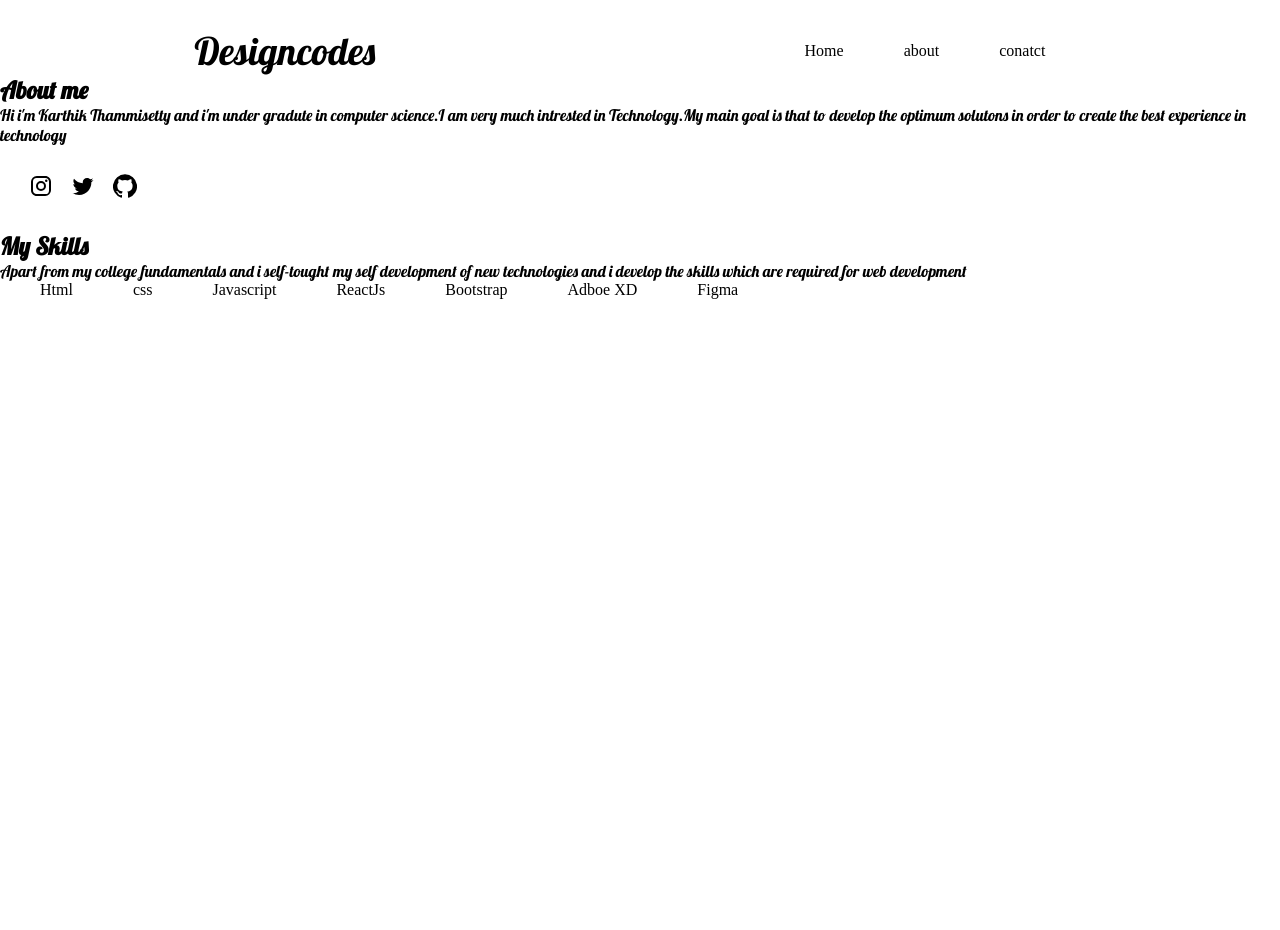
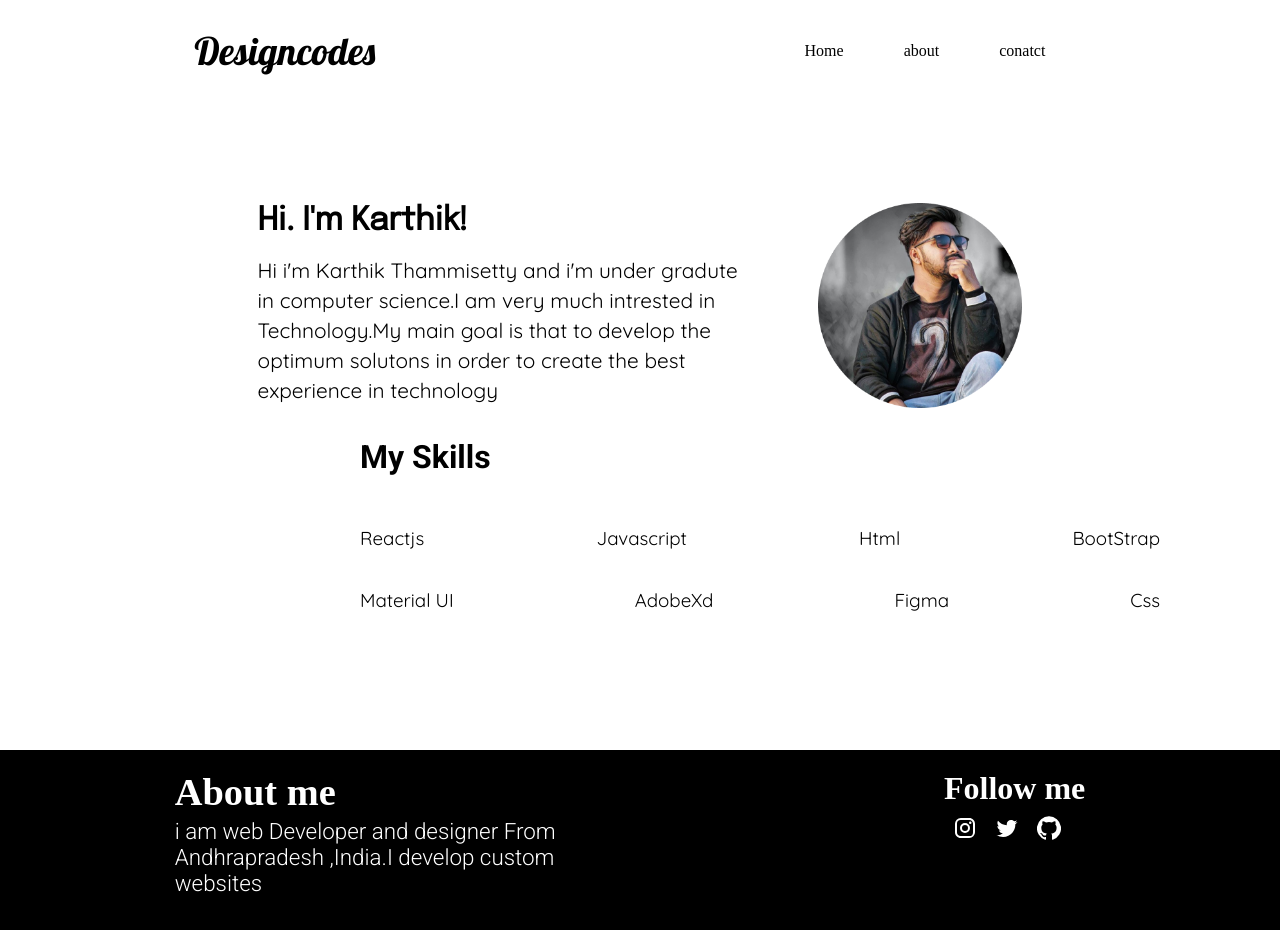
Before and after one commit to kar7779/design.codes, a React (Create React App) app: page /about in a window 1280 px wide. Shown: the top 930 px of the page. Before the commit the page ends 800 px from the top, so only its background shows below. Built offline with nearby package versions, Linux system fonts and the light colour scheme.

Commit message:
updated about page

```diff
--- a/src/components/nav/Footer.css
+++ b/src/components/nav/Footer.css
@@ -1,3 +1,4 @@
+@import url("https://fonts.googleapis.com/css2?family=Epilogue&family=Quicksand&family=Roboto+Condensed:ital,wght@1,300&family=Roboto:wght@300&display=swap");
 .footercls {
   display: flex;
   justify-content: space-around;
@@ -17,8 +18,10 @@
 }
 .about p {
   width: 400px;
-  font-size: 1.5em;
+  font-size: 1.4em;
   margin-top: 4px;
+  font-family: "Roboto", sans-serif;
+  font-weight: lighter;
 }
 .icons {
   font-family: Roboto Slab;
--- /dev/null
+++ b/src/components/nav/about.css
@@ -0,0 +1,47 @@
+.info {
+  display: flex;
+  justify-content: center;
+  align-items: center;
+  margin-top: 10%;
+}
+
+.info h1 {
+  font-family: "Epilogue", sans-serif;
+  font-size: 2em;
+  box-sizing: border-box;
+  margin-right: 100px;
+}
+.info p {
+  width: 500px;
+  font-size: 1.3em;
+  margin-top: 17px;
+  line-height: 30px;
+  margin-right: 60px;
+  font-family: Quicksand;
+}
+.info img {
+  width: 16%;
+}
+.myskills {
+  margin-left: 360px;
+  margin-top: 30px;
+}
+.myskills h1 {
+  font-family: Roboto;
+}
+.skills * {
+  font-family: "Quicksand", sans-serif;
+  font-weight: lighter;
+}
+.lang {
+  display: flex;
+  justify-content: space-between;
+  width: 800px;
+  margin-top: 50px;
+}
+.designtools {
+  display: flex;
+  justify-content: space-between;
+  line-height: 100px;
+  width: 800px;
+}
--- a/src/components/nav/about.jsx
+++ b/src/components/nav/about.jsx
@@ -1,21 +1,29 @@
 import React, { Component } from "react";
+import Man from "../photos/Ellipse 4.png";
+import "./about.css";
+
 import InstagramIcon from "@material-ui/icons/Instagram";
 import TwitterIcon from "@material-ui/icons/Twitter";
 import GithubIcon from "@material-ui/icons/GitHub";
+import Footer from "./Footer";
 
 export default class about extends Component {
   render() {
     return (
       <div>
         <div className="info">
-          <h2>About me</h2>
-          <p>
-            Hi i'm Karthik Thammisetty and i'm under gradute in computer
-            science.I am very much intrested in Technology.My main goal is that
-            to develop the optimum solutons in order to create the best
-            experience in technology
-          </p>
-          <div className="icons">
+          <div className="infotxt">
+            <h1>Hi. I'm Karthik!</h1>
+            <p>
+              Hi i'm Karthik Thammisetty and i'm under gradute in computer
+              science.I am very much intrested in Technology.My main goal is
+              that to develop the optimum solutons in order to create the best
+              experience in technology
+            </p>
+          </div>
+
+          <img src={Man} alt="" />
+          {/* <div className="icons">
             <a href="https://www.instagram.com/design.codes/" external>
               <InstagramIcon style={{ color: "black" }}>
                 Instagram
@@ -28,25 +36,26 @@ export default class about extends Component {
             <a href="https://github.com/kar7779">
               <GithubIcon style={{ color: "black" }}>Github</GithubIcon>
             </a>
+          </div> */}
+        </div>
+        <div className="myskills">
+          <h1>My Skills</h1>
+          <div className="skills">
+            <div className="lang">
+              <h3>Reactjs</h3>
+              <h3>Javascript</h3>
+              <h3>Html</h3>
+              <h3>BootStrap</h3>
+            </div>
+            <div className="designtools">
+              <h3>Material UI</h3>
+              <h3>AdobeXd</h3>
+              <h3>Figma</h3>
+              <h3>Css</h3>
+            </div>
           </div>
         </div>
-        <div className="myskills">
-          <h2>My Skills</h2>
-          <p>
-            Apart from my college fundamentals and i self-tought my self
-            development of new technologies and i develop the skills which are required for web
-            development
-          </p>
-          <ul className="skills">
-            <li>Html</li>
-            <li>css</li>
-            <li>Javascript</li>
-            <li>ReactJs</li>
-            <li>Bootstrap</li>
-            <li>Adboe XD</li>
-            <li>Figma</li>
-          </ul>
-        </div>
+        <Footer />
       </div>
     );
   }
```
Also changed, not shown: src/components/nav/home.jsx (+0 -16 lines).
